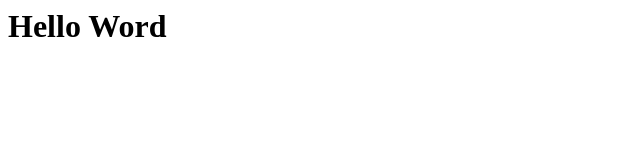
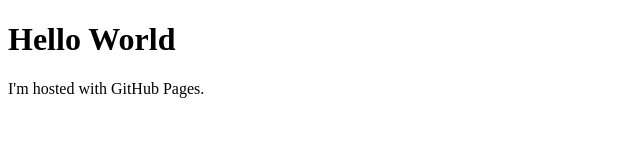
Before and after one commit to RobsonMT2018/project-site, a plain HTML site: page Index.html in a window 1280 px wide. Shown: the whole page, without its empty margins (0-640 px from the left). Drawn offline with Linux system fonts and the light colour scheme.

Commit message:
Create index.html for project-site GitHub Pages
Signed-off-by: robsonmt <42287752+RobsonMT2018@users.noreply.github.com>

```diff
--- a/Index.html
+++ b/Index.html
@@ -1 +1,7 @@
-<h1>Hello Word</h1>
+<!DOCTYPE html>
+<html>
+<body>
+<h1>Hello World</h1>
+<p>I'm hosted with GitHub Pages.</p>
+</body>
+</html>
```
